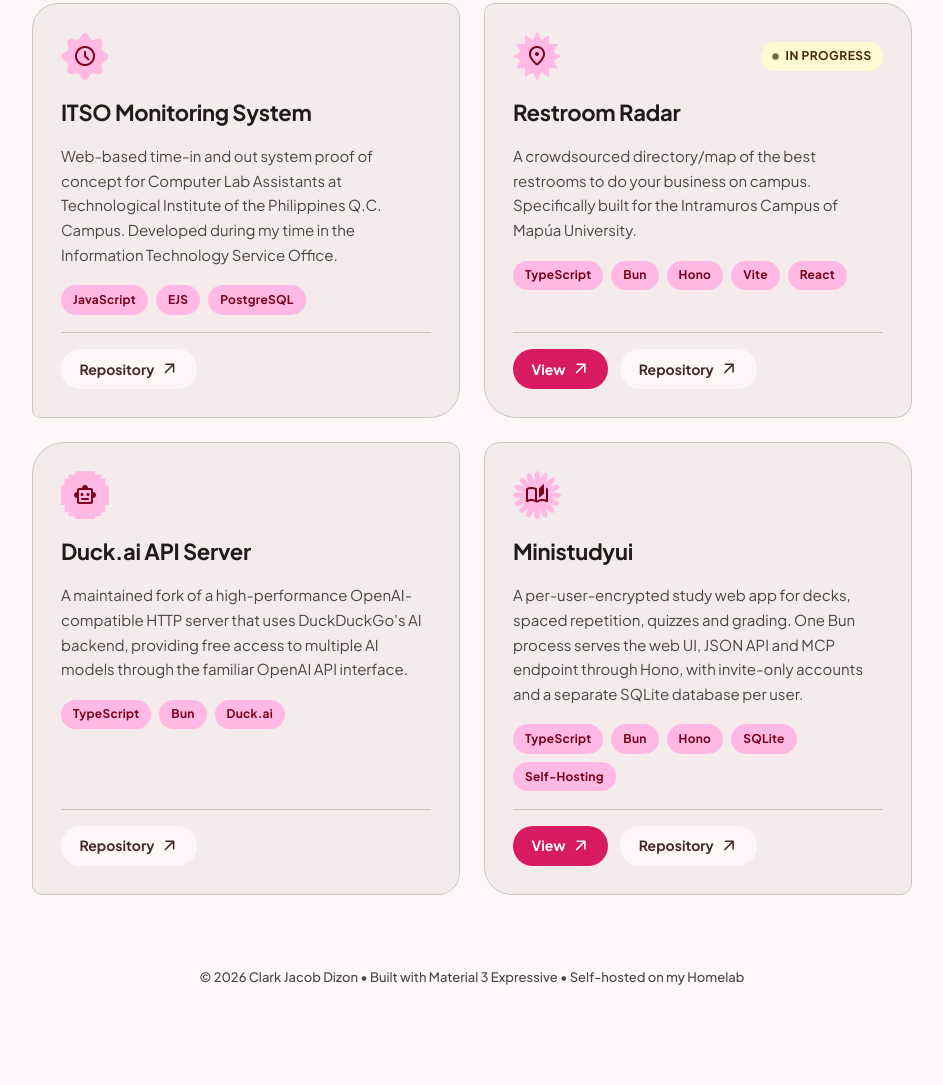
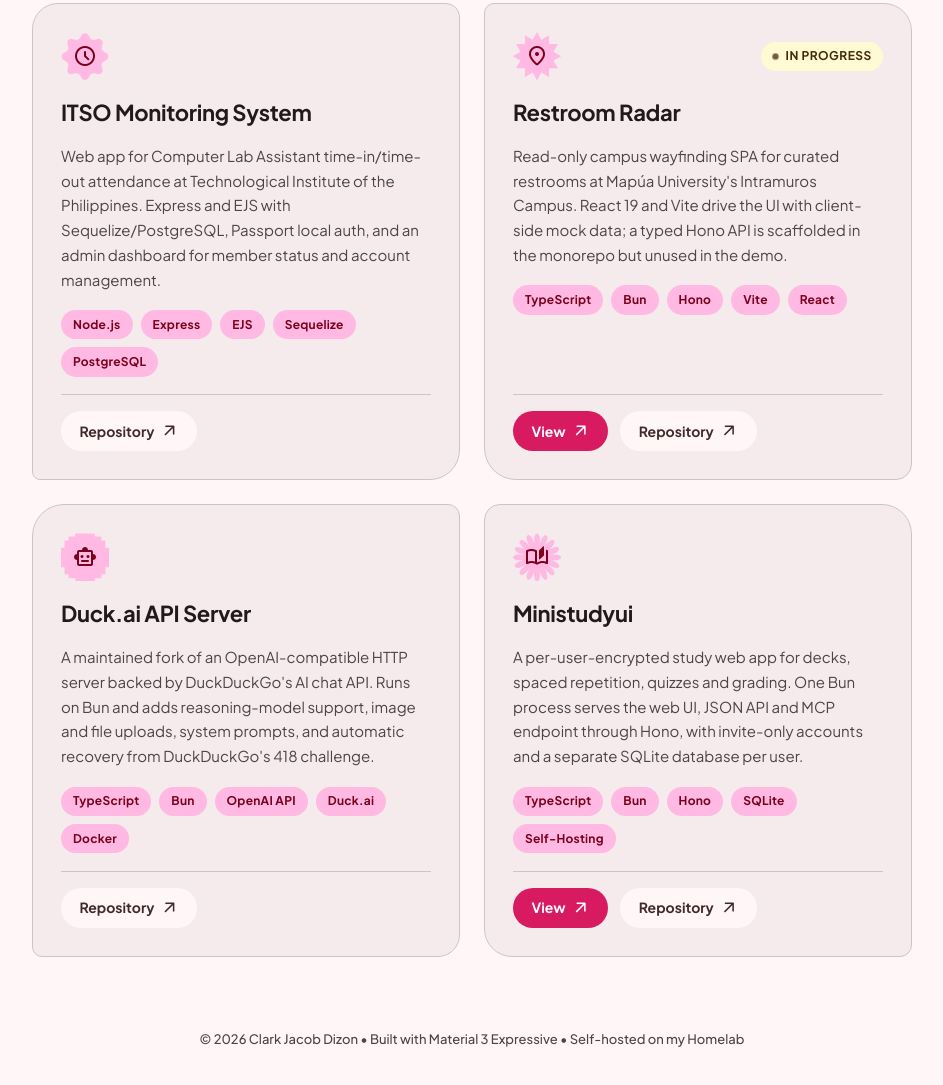
Before and after one commit to cobbdzon/portfolio, a plain HTML site: page index.html in a window 1280 px wide. Shown: the part 1137-2222 px from the top of the page, without its empty margins (168-1111 px from the left). Before the commit the page ends 2173 px from the top, so only its background shows below. Drawn offline with nearby package versions, Linux system fonts and the light colour scheme.

Commit message:
update project cards

```diff
--- a/index.html
+++ b/index.html
@@ -1256,7 +1256,7 @@
             </span>
           </div>
           <h3>Slice of Life</h3>
-          <p>Full-stack SSR journaling web app built with Bun, Hono, and SQLite. Features secure httpOnly JWT authentication, per-user CRUD authorization, and an automated background garbage collector for orphaned file uploads.</p>
+          <p>Full-stack SSR journaling web app: one entry per day with optional image and video attachments, built with Bun, Hono, and SQLite. Cookie-based JWT auth, per-user authorization, and disposable test instances with auto-expiring accounts.</p>
           <div class="tags">
             <span class="tag">TypeScript</span>
             <span class="tag">Bun</span>
@@ -1304,10 +1304,12 @@
             <span class="project-icon material-symbols-rounded" aria-hidden="true">schedule</span>
           </div>
           <h3>ITSO Monitoring System</h3>
-          <p>Web-based time-in and out system proof of concept for Computer Lab Assistants at Technological Institute of the Philippines Q.C. Campus. Developed during my time in the Information Technology Service Office.</p>
+          <p>Web app for Computer Lab Assistant time-in/time-out attendance at Technological Institute of the Philippines. Express and EJS with Sequelize/PostgreSQL, Passport local auth, and an admin dashboard for member status and account management.</p>
           <div class="tags">
-            <span class="tag">JavaScript</span>
+            <span class="tag">Node.js</span>
+            <span class="tag">Express</span>
             <span class="tag">EJS</span>
+            <span class="tag">Sequelize</span>
             <span class="tag">PostgreSQL</span>
           </div>
           <div class="project-footer">
@@ -1326,7 +1328,7 @@
             </span>
           </div>
           <h3>Restroom Radar</h3>
-          <p>A crowdsourced directory/map of the best restrooms to do your business on campus. Specifically built for the Intramuros Campus of Mapúa University.</p>
+          <p>Read-only campus wayfinding SPA for curated restrooms at Mapúa University's Intramuros Campus. React 19 and Vite drive the UI with client-side mock data; a typed Hono API is scaffolded in the monorepo but unused in the demo.</p>
           <div class="tags">
             <span class="tag">TypeScript</span>
             <span class="tag">Bun</span>
@@ -1350,11 +1352,13 @@
             <span class="project-icon material-symbols-rounded" aria-hidden="true">smart_toy</span>
           </div>
           <h3>Duck.ai API Server</h3>
-          <p>A maintained fork of a high-performance OpenAI-compatible HTTP server that uses DuckDuckGo's AI backend, providing free access to multiple AI models through the familiar OpenAI API interface.</p>
+          <p>A maintained fork of an OpenAI-compatible HTTP server backed by DuckDuckGo's AI chat API. Runs on Bun and adds reasoning-model support, image and file uploads, system prompts, and automatic recovery from DuckDuckGo's 418 challenge.</p>
           <div class="tags">
             <span class="tag">TypeScript</span>
             <span class="tag">Bun</span>
+            <span class="tag">OpenAI API</span>
             <span class="tag">Duck.ai</span>
+            <span class="tag">Docker</span>
           </div>
           <div class="project-footer">
             <a href="https://github.com/cobbdzon/duckai" class="btn btn--tonal state-layer" target="_blank" rel="noopener">
```
